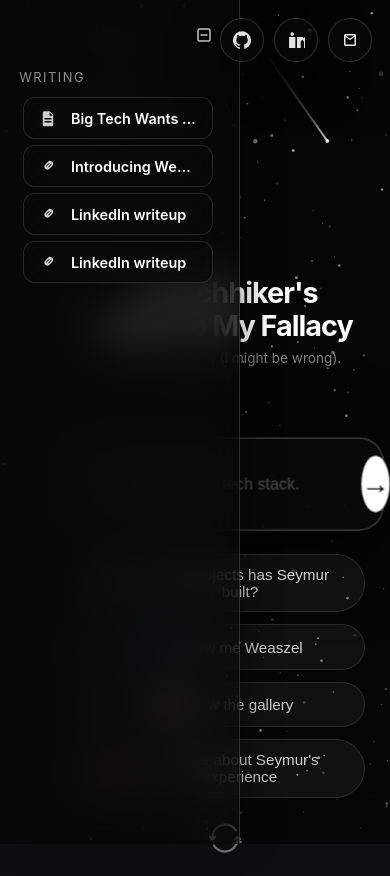
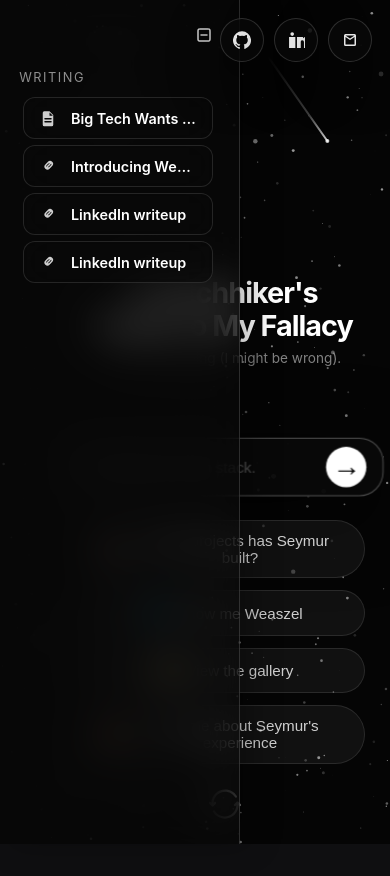
Before and after one commit to smammadov1994/Portfolio, a React (Vite) app: page / in a window 390 px wide. Built offline with nearby package versions, Linux system fonts and the light colour scheme.

Commit message:
fix: mobile input field - smaller send button, less padding

```diff
--- a/src/components/ChatInterface.css
+++ b/src/components/ChatInterface.css
@@ -483,8 +483,21 @@
     padding: 0.8rem 1rem;
   }
 
+  .input-form {
+    padding: 0.6rem 0.75rem;
+  }
+
   .chat-input {
     font-size: 1rem;
+    padding: 0.75rem 0.75rem;
+  }
+
+  .send-btn {
+    width: 44px;
+    height: 44px;
+    min-width: 44px;
+    min-height: 44px;
+    flex-shrink: 0;
   }
 
   .message-bubble {
@@ -507,4 +520,20 @@
     font-size: 0.95rem;
     padding: 0.7rem 1rem;
   }
+
+  .input-form {
+    padding: 0.5rem 0.6rem;
+  }
+
+  .chat-input {
+    font-size: 0.95rem;
+    padding: 0.6rem 0.5rem;
+  }
+
+  .send-btn {
+    width: 40px;
+    height: 40px;
+    min-width: 40px;
+    min-height: 40px;
+  }
 }
```
